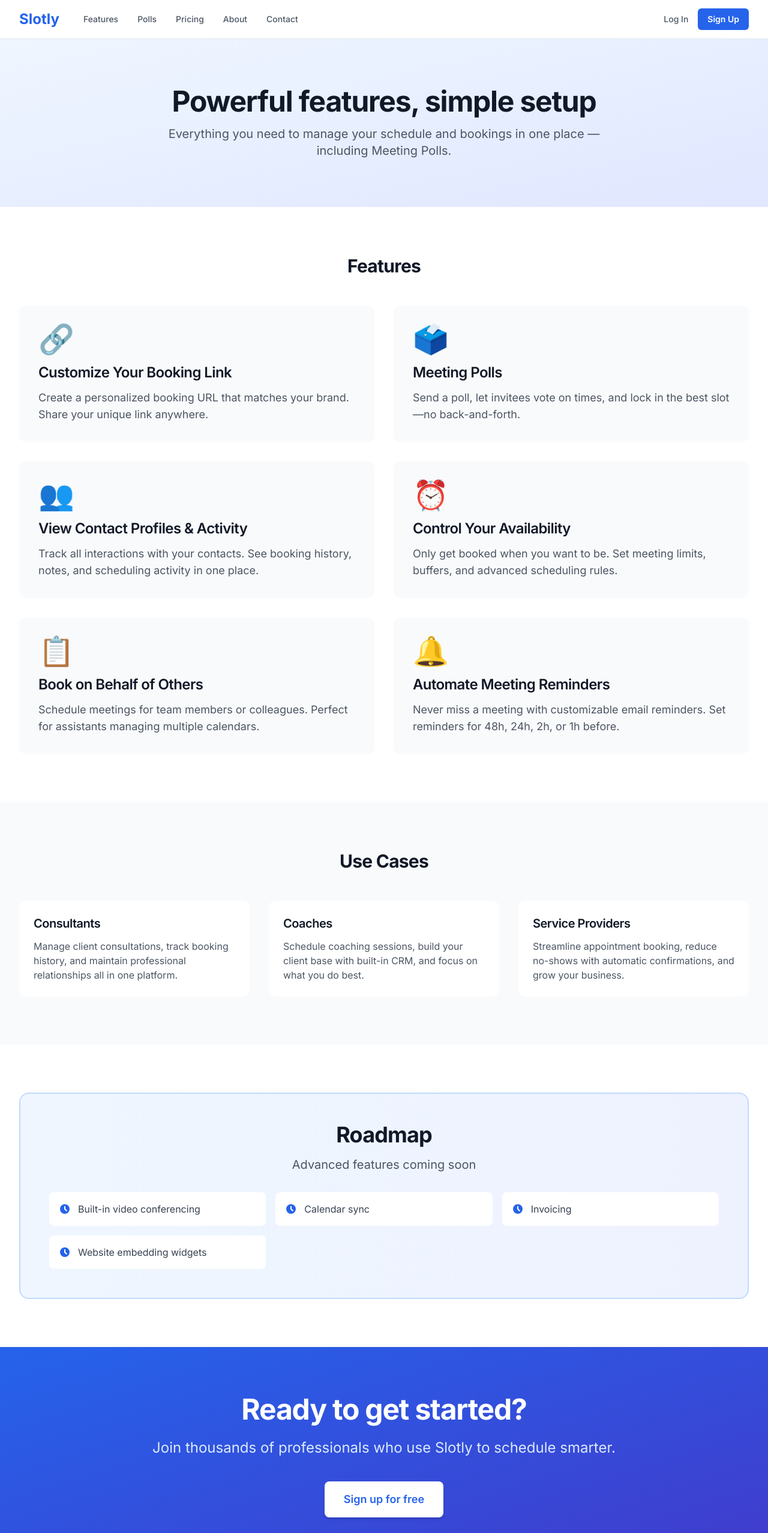
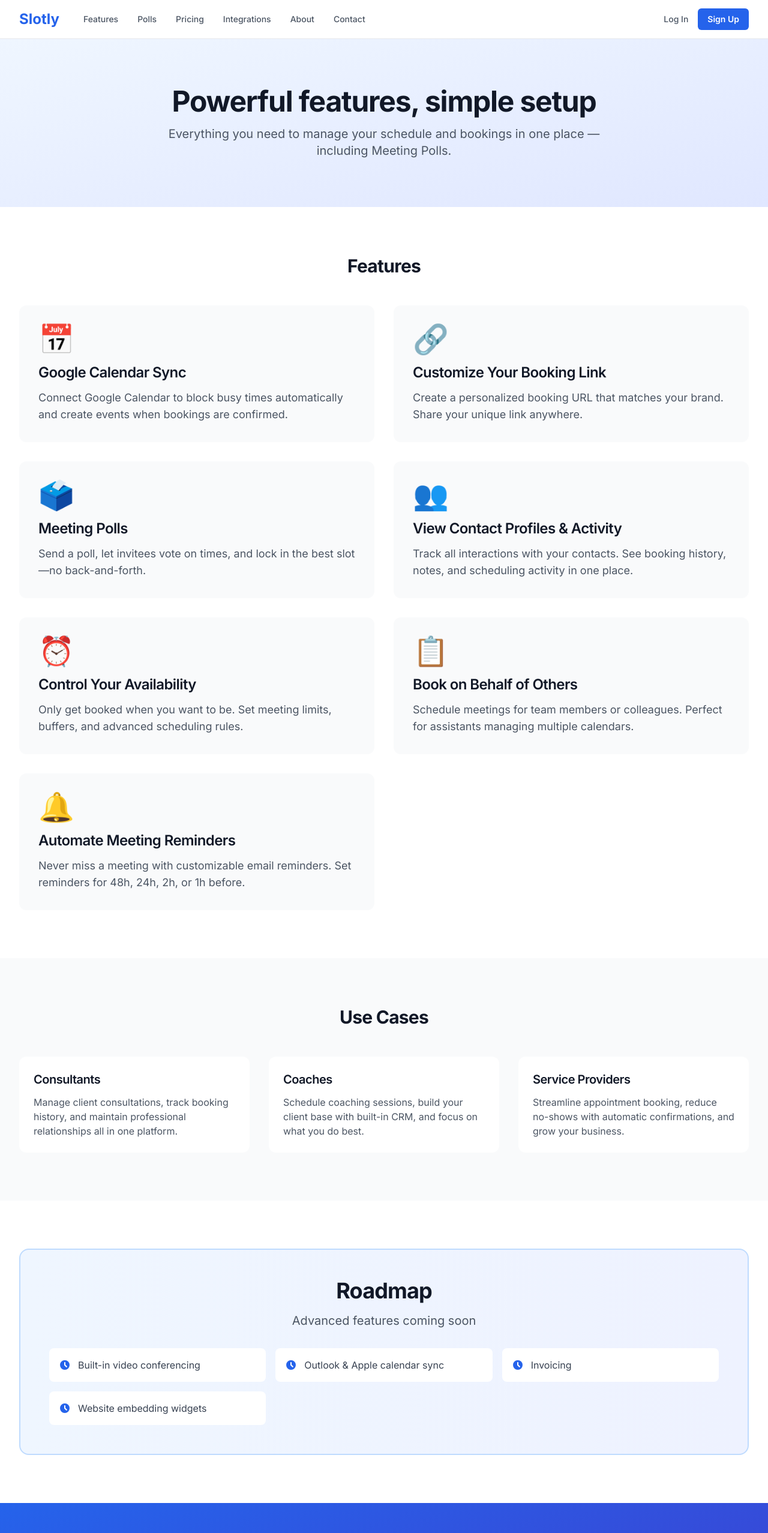
Before and after one commit to digitalquotient008/slotly-marketing, a Next.js app: page /features in a window 1280 px wide. Shown: the top 2555 px of the page at 60% size. Built offline with nearby package versions, Linux system fonts and the light colour scheme; no server answers.

Commit message:
Add Google Calendar integration marketing page
Add an Integrations page highlighting Google Calendar sync, link it in header/footer navigation, and update pricing copy to reflect Google Calendar availability.

```diff
--- /dev/null
+++ b/src/app/integrations/page.tsx
@@ -0,0 +1,121 @@
+import Link from 'next/link';
+import CTA from '@/components/CTA';
+import { APP_URL } from '@/lib/constants';
+
+export const metadata = {
+  title: 'Integrations - Slotly',
+  description: 'Connect Slotly with the tools you already use, starting with Google Calendar.',
+};
+
+type Integration = {
+  name: string;
+  description: string;
+  status: 'Available' | 'ComingSoon';
+  cta?: { label: string; href: string };
+};
+
+const integrations: Integration[] = [
+  {
+    name: 'Google Calendar',
+    description:
+      'Block busy times automatically and create calendar events for new bookings.',
+    status: 'Available',
+    cta: {
+      label: 'Connect Google Calendar',
+      href: `${APP_URL}/integrations/google/start`,
+    },
+  },
+  {
+    name: 'Microsoft Outlook',
+    description: 'Sync availability and avoid double-bookings with Outlook.',
+    status: 'ComingSoon',
+  },
+  {
+    name: 'Apple Calendar',
+    description: 'Keep your Apple Calendar in sync with your Slotly bookings.',
+    status: 'ComingSoon',
+  },
+];
+
+export default function IntegrationsPage() {
+  return (
+    <div className="bg-white">
+      <section className="py-20 bg-gradient-to-br from-blue-50 to-indigo-100">
+        <div className="max-w-7xl mx-auto px-4 sm:px-6 lg:px-8">
+          <div className="text-center">
+            <h1 className="text-4xl md:text-5xl font-bold text-gray-900 mb-4">
+              Integrations
+            </h1>
+            <p className="text-xl text-gray-600 max-w-3xl mx-auto">
+              Connect Slotly to your calendar so availability stays accurate and
+              bookings create events automatically.
+            </p>
+          </div>
+        </div>
+      </section>
+
+      <section className="py-20">
+        <div className="max-w-7xl mx-auto px-4 sm:px-6 lg:px-8">
+          <div className="grid grid-cols-1 md:grid-cols-3 gap-6">
+            {integrations.map((i) => (
+              <div
+                key={i.name}
+                className="bg-white rounded-xl border border-gray-200 p-6 shadow-sm"
+              >
+                <div className="flex items-start justify-between gap-3 mb-3">
+                  <h2 className="text-xl font-semibold text-gray-900">
+                    {i.name}
+                  </h2>
+                  {i.status === 'Available' ? (
+                    <span className="text-xs bg-green-100 text-green-800 px-2 py-1 rounded">
+                      Available
+                    </span>
+                  ) : (
+                    <span className="text-xs bg-gray-100 text-gray-800 px-2 py-1 rounded">
+                      Coming soon
+                    </span>
+                  )}
+                </div>
+                <p className="text-sm text-gray-600 mb-5">{i.description}</p>
+
+                {i.cta ? (
+                  <Link
+                    href={i.cta.href}
+                    target="_blank"
+                    rel="noopener noreferrer"
+                    className="inline-flex items-center justify-center bg-blue-600 text-white px-4 py-2 rounded-md text-sm font-semibold hover:bg-blue-700 transition-colors"
+                  >
+                    {i.cta.label}
+                  </Link>
+                ) : (
+                  <div className="text-sm text-gray-500">
+                    Join the waitlist by creating a Slotly account.
+                  </div>
+                )}
+              </div>
+            ))}
+          </div>
+
+          <div className="mt-10 text-center text-sm text-gray-600">
+            Prefer to connect from inside the app? Go to{' '}
+            <Link
+              href={`${APP_URL}/dashboard/settings`}
+              target="_blank"
+              rel="noopener noreferrer"
+              className="text-blue-600 hover:text-blue-700 font-medium"
+            >
+              Settings → Calendar Integrations
+            </Link>
+            .
+          </div>
+        </div>
+      </section>
+
+      <CTA
+        title="Keep availability accurate"
+        description="Connect Google Calendar in minutes and let Slotly prevent double bookings automatically."
+        buttonText="Create your free account"
+      />
+    </div>
+  );
+}
--- a/src/app/pricing/page.tsx
+++ b/src/app/pricing/page.tsx
@@ -20,11 +20,11 @@
     },
     {
       question: 'What features are coming soon?',
-      answer: 'We\'re working on built-in video conferencing, calendar sync (sync with Google Calendar, Outlook, and Apple Calendar to avoid double bookings), invoicing, and website embedding widgets. Meeting polls are available now.',
+      answer: 'We\'re working on built-in video conferencing, Outlook & Apple calendar sync, invoicing, and website embedding widgets. Meeting polls are available now.',
     },
     {
       question: 'What is calendar sync?',
-      answer: 'Calendar sync allows Slotly to connect with your existing calendar (Google Calendar, Outlook, or Apple Calendar) to automatically block out busy times and prevent double bookings. When someone books a time slot in Slotly, it will check your connected calendar to ensure you\'re available.',
+      answer: 'Calendar sync connects Slotly with your existing calendar to automatically block out busy times and prevent double bookings. Google Calendar sync is available now, and Outlook/Apple support is coming soon.',
     },
     {
       question: 'Can I self-host Slotly?',
--- a/src/components/Footer.tsx
+++ b/src/components/Footer.tsx
@@ -17,6 +17,7 @@
               <li><Link href="/features" className="hover:text-white transition-colors">Features</Link></li>
               <li><Link href="/polls" className="hover:text-white transition-colors">Meeting Polls</Link></li>
               <li><Link href="/pricing" className="hover:text-white transition-colors">Pricing</Link></li>
+              <li><Link href="/integrations" className="hover:text-white transition-colors">Integrations</Link></li>
               <li><Link href="/features" className="hover:text-white transition-colors">Scheduling</Link></li>
               <li><Link href="/features" className="hover:text-white transition-colors">CRM</Link></li>
             </ul>
--- a/src/components/Header.tsx
+++ b/src/components/Header.tsx
@@ -25,6 +25,9 @@
               <Link href="/pricing" className="text-gray-600 hover:text-gray-900 text-sm font-medium">
                 Pricing
               </Link>
+            <Link href="/integrations" className="text-gray-600 hover:text-gray-900 text-sm font-medium">
+              Integrations
+            </Link>
               <Link href="/about" className="text-gray-600 hover:text-gray-900 text-sm font-medium">
                 About
               </Link>
@@ -61,6 +64,7 @@
             <Link href="/features" className="block text-gray-600 hover:text-gray-900">Features</Link>
             <Link href="/polls" className="block text-gray-600 hover:text-gray-900">Polls</Link>
             <Link href="/pricing" className="block text-gray-600 hover:text-gray-900">Pricing</Link>
+            <Link href="/integrations" className="block text-gray-600 hover:text-gray-900">Integrations</Link>
             <Link href="/about" className="block text-gray-600 hover:text-gray-900">About</Link>
             <Link href="/contact" className="block text-gray-600 hover:text-gray-900">Contact</Link>
           </div>
--- a/src/components/PricingCards.tsx
+++ b/src/components/PricingCards.tsx
@@ -35,6 +35,7 @@
         'Public booking pages',
         'Meeting polls',
         'Built-in CRM',
+        'Google Calendar sync',
         'Email notifications',
         'Timezone support',
         'Custom branding',
--- a/src/lib/constants.ts
+++ b/src/lib/constants.ts
@@ -1,6 +1,12 @@
 export const APP_URL = process.env.NEXT_PUBLIC_APP_URL || 'https://app.slotly.com';
 
 export const MVP_FEATURES = [
+  {
+    title: 'Google Calendar Sync',
+    description:
+      'Connect Google Calendar to block busy times automatically and create events when bookings are confirmed.',
+    icon: '📅',
+  },
   {
     title: 'Customize Your Booking Link',
     description: 'Create a personalized booking URL that matches your brand. Share your unique link anywhere.',
@@ -36,7 +42,7 @@
 
 export const FUTURE_FEATURES = [
   'Built-in video conferencing',
-  'Calendar sync',
+  'Outlook & Apple calendar sync',
   'Invoicing',
   'Website embedding widgets',
 ];
```
